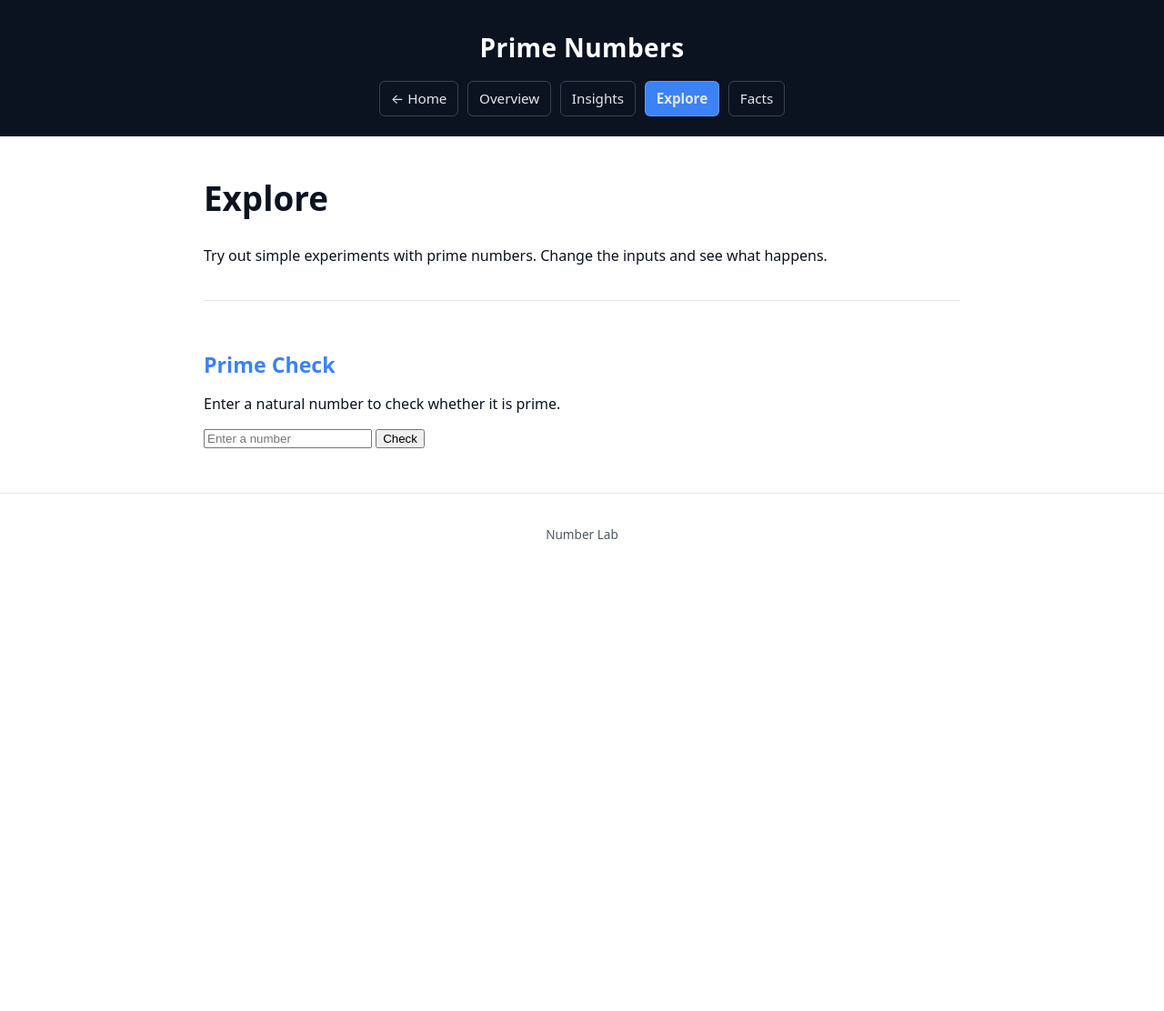
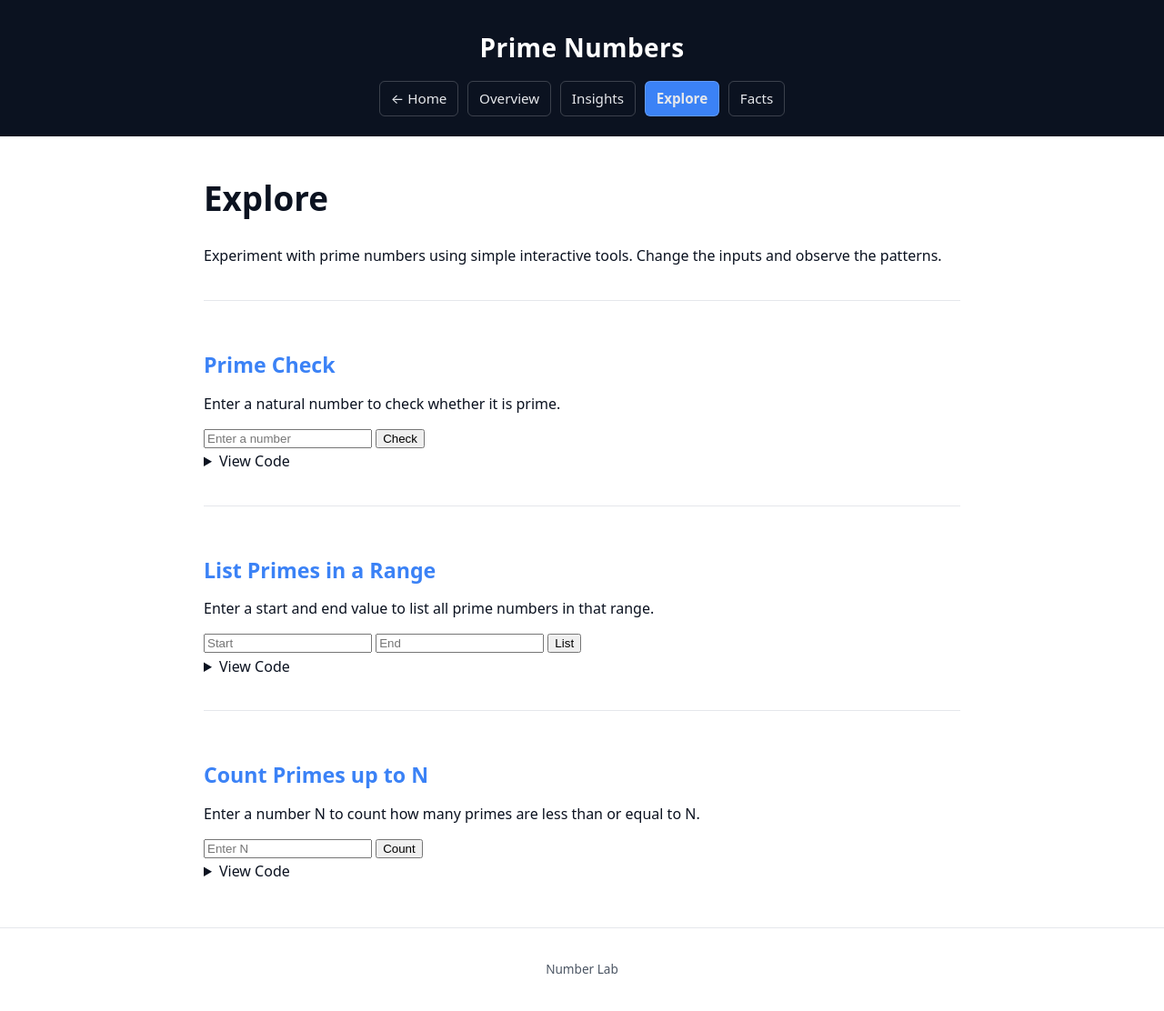
Before and after one commit to anvesh-d/number-lab, a Jekyll site: the page built from numbers/prime/explore/index.html, in a window 1280 px wide. Shown: the whole page at 91% size. Built offline with Jekyll 4.4.1, drawn with Linux system fonts in a browser that asks for light colours; before the commit the page ends 900 px from its top, so only the background shows below that.

Commit message:
Update index.html

```diff
--- a/numbers/prime/explore/index.html
+++ b/numbers/prime/explore/index.html
@@ -3,10 +3,13 @@ layout: default
 ---
 
 <p>
-Try out simple experiments with prime numbers.
-Change the inputs and see what happens.
+Experiment with prime numbers using simple interactive tools.
+Change the inputs and observe the patterns.
 </p>
 
+<!-- ========================= -->
+<!-- PRIME CHECK -->
+<!-- ========================= -->
 <div class="section">
   <h2>Prime Check</h2>
 
@@ -23,6 +26,110 @@ Change the inputs and see what happens.
   <button onclick="checkPrime()">Check</button>
 
   <div id="primeResult"></div>
+
+  <details>
+    <summary>View Code</summary>
+
+    <pre><code>
+// JavaScript
+function isPrime(n) {
+  if (n <= 1) return false;
+  if (n === 2) return true;
+  if (n % 2 === 0) return false;
+
+  for (let i = 3; i * i <= n; i += 2) {
+    if (n % i === 0) return false;
+  }
+  return true;
+}
+    </code></pre>
+  </details>
+</div>
+
+<!-- ========================= -->
+<!-- LIST PRIMES IN A RANGE -->
+<!-- ========================= -->
+<div class="section">
+  <h2>List Primes in a Range</h2>
+
+  <p>
+    Enter a start and end value to list all prime numbers in that range.
+  </p>
+
+  <input
+    type="number"
+    id="rangeStart"
+    placeholder="Start"
+  >
+
+  <input
+    type="number"
+    id="rangeEnd"
+    placeholder="End"
+  >
+
+  <button onclick="listPrimes()">List</button>
+
+  <div id="rangeResult"></div>
+
+  <details>
+    <summary>View Code</summary>
+
+    <pre><code>
+// JavaScript
+function listPrimesInRange(a, b) {
+  const primes = [];
+
+  for (let n = a; n <= b; n++) {
+    if (isPrime(n)) {
+      primes.push(n);
+    }
+  }
+
+  return primes;
+}
+    </code></pre>
+  </details>
+</div>
+
+<!-- ========================= -->
+<!-- COUNT PRIMES -->
+<!-- ========================= -->
+<div class="section">
+  <h2>Count Primes up to N</h2>
+
+  <p>
+    Enter a number N to count how many primes are less than or equal to N.
+  </p>
+
+  <input
+    type="number"
+    id="countInput"
+    placeholder="Enter N"
+  >
+
+  <button onclick="countPrimes()">Count</button>
+
+  <div id="countResult"></div>
+
+  <details>
+    <summary>View Code</summary>
+
+    <pre><code>
+// JavaScript
+function countPrimesUpTo(n) {
+  let count = 0;
+
+  for (let i = 2; i <= n; i++) {
+    if (isPrime(i)) {
+      count++;
+    }
+  }
+
+  return count;
+}
+    </code></pre>
+  </details>
 </div>
 
 <script src="{{ site.baseurl }}/assets/js/prime.js"></script>
```
